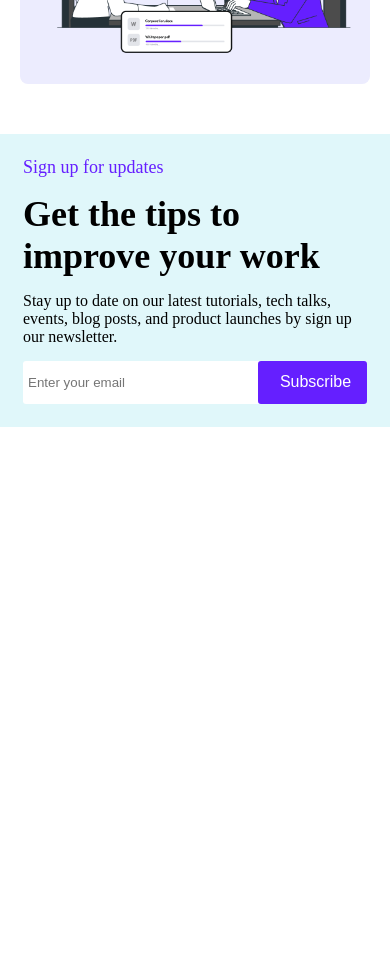
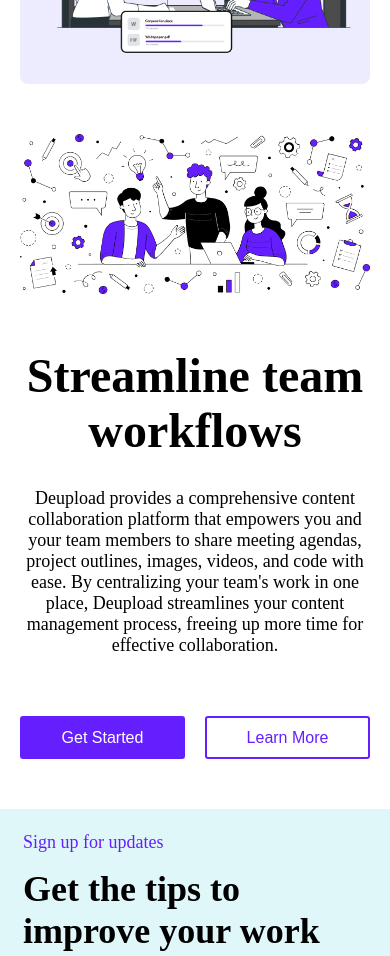
Before and after one commit to WinifredOgbeiwi/MemoryMimic-Fontend, a React (Vite) app: page / in a window 390 px wide. Shown: the part 3140-4096 px from the top of the page. Before the commit the page ends 3617 px from the top, so only its background shows below. Built offline with nearby package versions, Linux system fonts and the light colour scheme.

Commit message:
CREATION:call to action section

```diff
--- a/src/components/common/Texts.jsx
+++ b/src/components/common/Texts.jsx
@@ -5,10 +5,13 @@
 export const HeadingParagraphs = ({ text }) => (
     <p style={{ fontSize: "1.25rem" }}> {text} </p>
 )
+export const SubHeadings = ({ text }) => (
+    <h2 style={{ fontSize: "3rem" }} > {text} </h2>
+)
+export const SubHeadingParagraphs = ({ text, color }) => (
+    <p style={{ fontSize: "1.125rem", color: `${color}` }}> {text} </p>
+)
 
 export const SubSubHeadings = ({ text, color }) => (
     <h2 style={{ fontSize: "2.25rem", color: `${color}` }} > {text} </h2>
 )
-export const SubHeadingParagraphs = ({ text, color }) => (
-    <p style={{ fontSize: "1.125rem", color: `${color}` }}> {text} </p>
-)
--- /dev/null
+++ b/src/components/home/cta.component.jsx
@@ -0,0 +1,23 @@
+import React from 'react'
+import Images from '../../constant/assest'
+import { SubHeadingParagraphs, SubHeadings } from '../common/Texts'
+import Button from '../common/Button'
+const CallToAction = () => {
+  return (
+    <section className='cta-container'>
+      <div>
+        <img src={Images.CtaImg} alt="" width="100%" />
+      </div>
+      <div className='cta-content-container '>
+        <SubHeadings text="Streamline team workflows" />
+        <SubHeadingParagraphs text="Deupload provides a comprehensive content collaboration platform that empowers you and your team members to share meeting agendas, project outlines, images, videos, and code with ease. By centralizing your team's work in one place, Deupload streamlines your content management process, freeing up more time for effective collaboration." />
+        <div className="nav-buttons">
+          <Button text="Get Started" specific="nav-button" location="" />
+          <Button text="Learn More" specific="nav-button2" location="" />
+        </div>
+      </div>
+    </section>
+  )
+}
+
+export default CallToAction
--- a/src/pages/web/Home.jsx
+++ b/src/pages/web/Home.jsx
@@ -2,12 +2,14 @@
 import Hero from '../../components/home/hero.component'
 import Features from '../../components/home/features.component'
 import Subscribe from '../../components/home/subscribe.component'
+import CallToAction from '../../components/home/cta.component'
 
 const Home = () => {
   return (
     <>
    <Hero/>
    <Features/>
+   <CallToAction/>
    <Subscribe/>
     </>
   )
--- a/src/styles/homepage.css
+++ b/src/styles/homepage.css
@@ -267,3 +267,33 @@
         display: none;
     }
 }
+
+/* --------------CALL TO ACTION------------------------ */
+.cta-container {
+    margin: 50px;
+}
+
+.cta-content-container {
+    width: 60%;
+    margin: 50px auto;
+    text-align: center;
+}
+.cta-content-container p {
+    margin: 30px 0 60px;
+}
+.cta-content-container div:nth-child(3) {
+width: 50%;
+margin: 0 auto;
+}
+
+@media (max-width:768px) {
+    .cta-container {
+        margin:50px 20px 0;
+    }
+        .cta-content-container {
+            width: 100%;
+        }
+                .cta-content-container div:nth-child(3) {
+                    width: 100%;
+                }
+}
```
